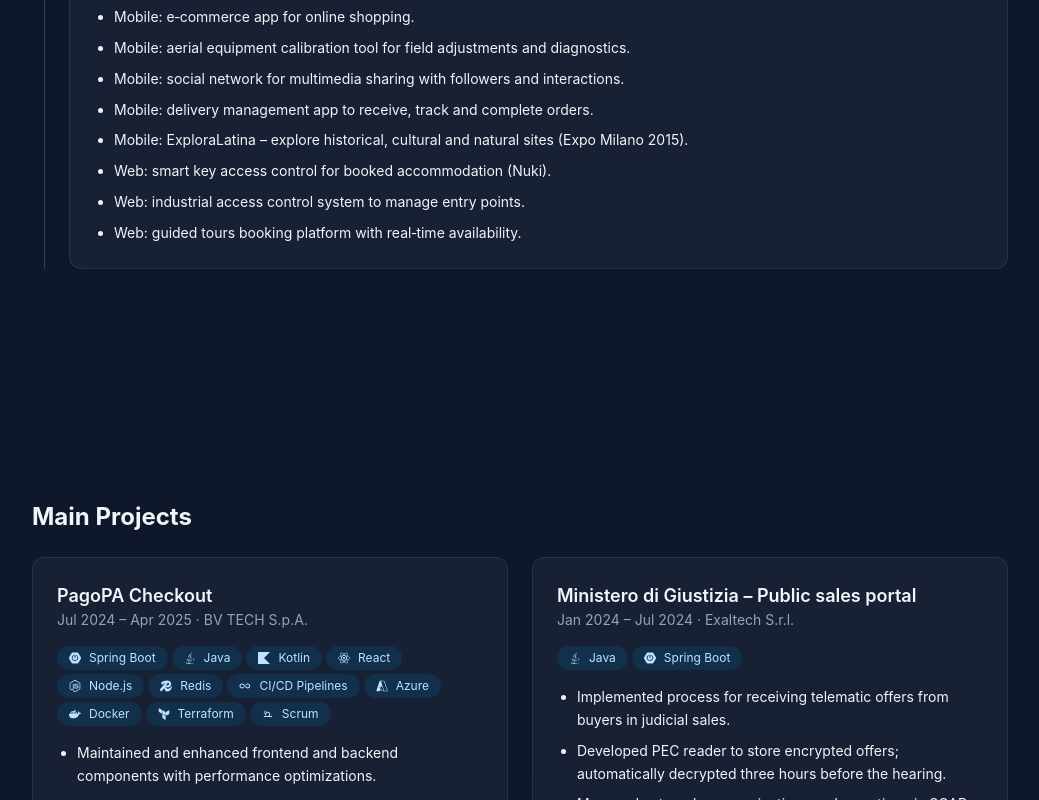
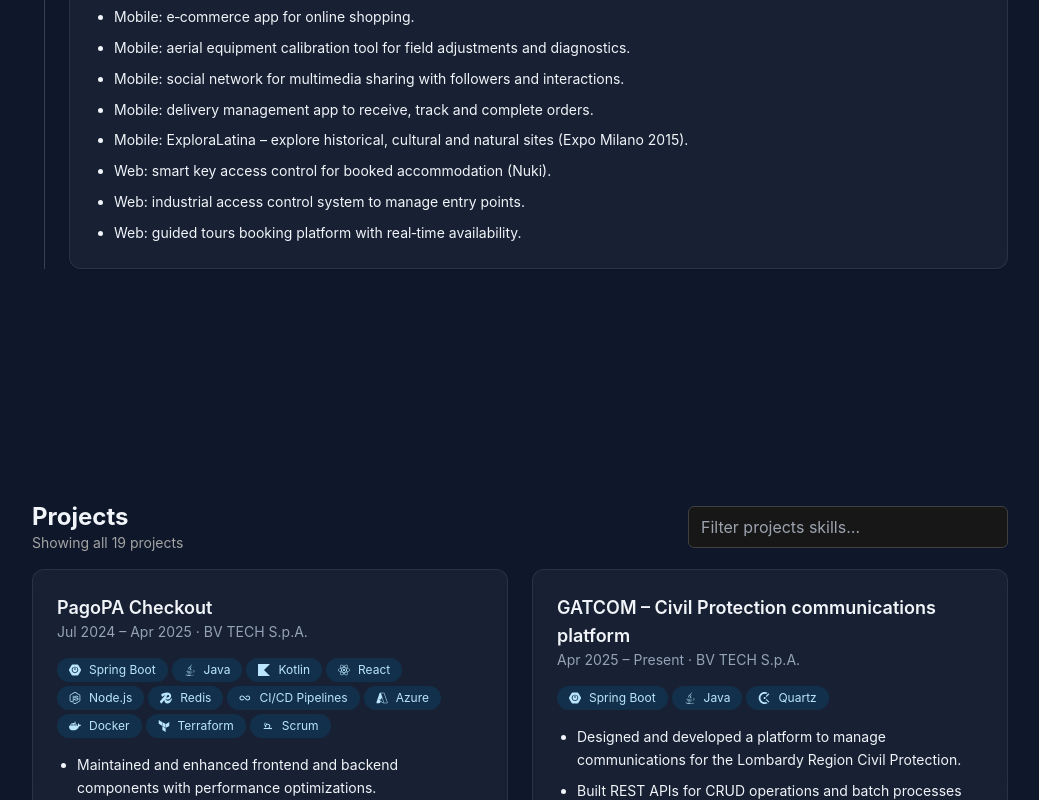
Before and after one commit to scaminati/portfolio, a React (Vite) app: page / in a window 1280 px wide. Shown: the part 2000-2800 px from the top of the page, without its empty margins (120-1159 px from the left). Built offline with nearby package versions, Linux system fonts and the light colour scheme.

Commit message:
feat: add all project and add filter based on skills

```diff
--- a/src/components/Projects.jsx
+++ b/src/components/Projects.jsx
@@ -1,13 +1,87 @@
-import React from 'react'
+import { useMemo, useState } from 'react'
 import { iconFor } from '../icons'
 
 export function Projects({ projects }){
+  const [q, setQ] = useState('')
+
+  const allCount = useMemo(
+    () => projects.length,
+    [projects]
+  )
+
+  const filtered = useMemo(() => {
+    const query = q.trim().toLowerCase()
+    if (!query) return projects
+
+    const result = projects.filter(
+      (p) => p.stack.find((stack) => stack.toLowerCase().includes(query)) != null
+    );
+    return result
+  }, [q, projects])
+
+  const matchCount = useMemo(
+    () => filtered.length,
+    [filtered]
+  )
+
+  const clear = () => setQ('')
+
+  const highlight = (text, query) => {
+    if (!query) return text
+    const qLower = query.toLowerCase()
+    const tLower = text.toLowerCase()
+    const idx = tLower.indexOf(qLower)
+    if (idx === -1) return text
+    return (
+      <>
+        {text.slice(0, idx)}
+        <mark>{text.slice(idx, idx + query.length)}</mark>
+        {text.slice(idx + query.length)}
+      </>
+    )
+  }
+
   return (
     <section id="projects" className="section">
       <div className="container">
-        <h2 className="text-2xl font-bold mb-6">Main Projects</h2>
+        <div className="flex items-center justify-between gap-4 mb-4">
+          <div>
+           <h2 className="text-2xl font-bold">Projects</h2>
+            <div
+              className="text-sm text-neutral-600 dark:text-neutral-400"
+              aria-live="polite"
+            >
+              {q.trim()
+                ? `Showing ${matchCount} of ${allCount} projects`
+                : `Showing all ${allCount} projects`}
+            </div>
+          </div>
+          <div className="relative w-full max-w-xs">
+            <input
+              type="search"
+              inputMode="search"
+              value={q}
+              onChange={(e) => setQ(e.target.value)}
+              placeholder="Filter projects skills…"
+              aria-label="Filter projects skills"
+              className="w-full rounded-md border border-neutral-300 bg-white px-3 py-2 pr-10 shadow-sm focus:border-blue-500 focus:outline-none focus:ring-2 focus:ring-blue-100 dark:border-neutral-700 dark:bg-neutral-900"
+            />
+            {q && (
+              <button
+                type="button"
+                onClick={clear}
+                className="absolute right-2 top-1/2 -translate-y-1/2 rounded p-1 text-neutral-500 hover:text-neutral-700 focus:outline-none focus:ring-2 focus:ring-blue-200 dark:hover:text-neutral-300"
+                aria-label="Clear search"
+              >
+                ×
+              </button>
+            )}
+          </div>
+        </div>
+
+        {matchCount > 0 ? (
           <div className="grid md:grid-cols-2 gap-6">
-          {projects.map((p, idx) => (
+            {filtered.map((p, idx) => (
               <article key={idx} className="card p-6">
                 <h3 className="font-semibold text-lg">{p.name}</h3>
                 <p className="text-sm text-slate-600 dark:text-slate-400">{p.period} · {p.company}</p>
@@ -16,7 +90,9 @@
                     const Icon = iconFor(s) || (() => null)
                     return (
                       <span key={s} className="badge">
-                      <Icon size={12} aria-hidden="true" /> <span className='text-xs'>{s}</span>
+                        <Icon size={12} aria-hidden="true" /> <span className='text-xs'>
+                          {highlight(s, q)}
+                        </span>
                       </span>
                     )
                   })}
@@ -27,6 +103,11 @@
               </article>
             ))}
           </div>
+        ) : (
+          <div className="rounded border border-dashed p-8 text-center text-neutral-600 dark:text-neutral-400">
+            No projects skills match “{q}”.
+          </div>
+        )}
       </div>
     </section>
   )
--- a/src/data/profile.js
+++ b/src/data/profile.js
@@ -2,7 +2,7 @@
   name: 'Simone Caminati',
   title: 'Hi, I’m Simone 👋',
   location: 'Anzio (Rome), Italy',
-  summary: `I am a Senior Software Engineer with over 10 years in the IT industry, specializing in full‑stack development, mobile and web applications, and user interface design. Currently serving as a Software Development Senior Specialist at BV TECH S.p.A., where I contribute to the evolution of PagoPA, the digital payment platform used by Italian citizens. Previously, I led the design and development of hybrid mobile apps and web solutions at Exaltech S.r.l., gaining experience across front‑end and back‑end technologies.`,
+  summary: `I am a Senior Software Engineer with over 10 years in the IT industry, specializing in full‑stack development of web and mobile applications and user interface design. Currently serving as a Software Development Senior Specialist at BV TECH S.p.A., where I contribute to the evolution of PagoPA, the digital payment platform used by Italian citizens. Previously, I led the design and development of hybrid mobile apps and web solutions at Exaltech S.r.l., gaining experience across front‑end and back‑end technologies.`,
   contact: {
     github: 'https://github.com/scaminati',
     githubPagoPA: 'https://github.com/scaminati-bv',
@@ -62,6 +62,16 @@
       ]
     },
     {
+      name: "GATCOM – Civil Protection communications platform",
+      company: "BV TECH S.p.A.",
+      period: "Apr 2025 – Present",
+      stack: ["Spring Boot", "Java", "Quartz"],
+      points: [
+        "Designed and developed a platform to manage communications for the Lombardy Region Civil Protection.",
+        "Built REST APIs for CRUD operations and batch processes for communications delivery and lifecycle management."
+      ]
+    },
+    {
       name: 'Ministero di Giustizia – Public sales portal',
       company: 'Exaltech S.r.l.',
       period: 'Jan 2024 – Jul 2024',
@@ -83,6 +93,153 @@
         'Features: augmented reality, beacon detection, QR scanning, video calling.',
         'Responsive web app converted to hybrid mobile app via Cordova.'
       ]
+    },
+    {
+      name: "PosteItaliane - User identification and Business account management",
+      company: "Exaltech S.r.l.",
+      period: "Jan 2022 – Dec 2023",
+      stack: ["Java", "Spring Boot", "Angular", "Quartz", "Drools"],
+      points: [
+        "Analyzed and maintained issues in a national-scale identification system.",
+        "Implemented the new identification platform planned to replace the legacy system.",
+        "Managed purchasing and enrichment workflows for business customers."
+      ]
+    },
+    {
+      name: "E‑commerce mobile app",
+      company: "Exaltech S.r.l.",
+      period: "Jan 2020 – Sep 2023",
+      stack: ["Ionic", "Angular", "TypeScript"],
+      points: [
+        "Developed mobile apps (iOS & Android) for customer purchases and for agents/sales managers’ operations.",
+        "Supported sales monitoring and field operations within a unified mobile experience."
+      ]
+    },
+    {
+      name: "IOS app for calibration tool",
+      company: "Exaltech S.r.l.",
+      period: "Feb 2019 – Feb 2022",
+      stack: ["Cordova", "AngularJS Material"],
+      points: [
+        "Built an application to control a hardware case used for aerial equipment calibration.",
+        "Delivered device interactions and UI flows tailored for field calibration procedures."
+      ]
+    },
+    {
+      name: "Social Network",
+      company: "Exaltech S.r.l.",
+      period: "Jun 2021 – Jan 2022",
+      stack: ["Kotlin", "Android"],
+      points: [
+        "Designed and developed an Android social app for sharing images, videos, and live streams.",
+        "Implemented content obfuscation with controlled unmasking after payment by followers."
+      ]
+    },
+    {
+      name: "Home Hospitality",
+      company: "Exaltech S.r.l.",
+      period: "Jan 2021 – Jul 2021",
+      stack: ["Angular", "Angular Material", "Single‑SPA"],
+      points: [
+        "Developed a web app for remote booking and access management for apartments.",
+        "Integrated Nuki devices to enable remote door opening, check‑in, and reservations."
+      ]
+    },
+    {
+      name: "Delivery man app for food delivery",
+      company: "Exaltech S.r.l.",
+      period: "Apr 2020 – Sep 2020",
+      stack: ["Android SDK"],
+      points: [
+        "Built an Android app to support pick‑up and delivery operations with real‑time geolocation.",
+        "Captured photo evidence through the delivery flow to increase accuracy and accountability."
+      ]
+    },
+    {
+      name: "Bills management and parts procurement",
+      company: "Exaltech S.r.l.",
+      period: "Dec 2017 – Jan 2020",
+      stack: ["AngularJS"],
+      points: [
+        "Developed a web application to manage bills and support procurement of parts for production."
+      ]
+    },
+    {
+      name: "Electronic invoice",
+      company: "Exaltech S.r.l.",
+      period: "Jun 2018 – Dec 2019",
+      stack: ["Spring Boot", "Java", "Camunda BPM", "RabbitMQ", "Oracle"],
+      points: [
+        "Architected and developed microservices for XML e‑invoice archiving and validation on Oracle DB.",
+        "Automated ingestion and validation workflows with Camunda BPM and inter‑service messaging via RabbitMQ."
+      ]
+    },
+    {
+      name: "Invoice reconciliation",
+      company: "Exaltech S.r.l.",
+      period: "Dec 2018 – Nov 2019",
+      stack: ["AngularJS Material"],
+      points: [
+        "Built a front‑end to streamline order‑to‑invoice association.",
+        "Enabled learning of user associations so future matches could be automated."
+      ]
+    },
+    {
+      name: "Console Operation (e‑invoicing help desk)",
+      company: "Exaltech S.r.l.",
+      period: "Feb 2019 – Jun 2019",
+      stack: ["React"],
+      points: [
+        "Developed a support console for help‑desk operations of an e‑invoicing platform."
+      ]
+    },
+    {
+      name: "ACS – Access Control System",
+      company: "Exaltech S.r.l.",
+      period: "Sep 2014 – May 2016",
+      stack: ["AngularJS"],
+      points: [
+        "Implemented plant access control with interactive map to open/close turnstiles and barriers.",
+        "Evaluated user access attempts via a Business Rules Management System (BRMS)."
+      ]
+    },
+    {
+      name: "Pullsar (smart manufacturing ecosystem)",
+      company: "Exaltech S.r.l.",
+      period: "Sep 2013 – May 2016",
+      stack: ["Android SDK"],
+      points: [
+        "Developed smartphone, tablet, and smartwatch apps supporting a smart ecosystem for packaging operations."
+      ]
+    },
+    {
+      name: "Piguto (guided tours)",
+      company: "Exaltech S.r.l.",
+      period: "Jul 2015 – Apr 2016",
+      stack: ["Ionic", "AngularJS"],
+      points: [
+        "Built mobile apps (iOS & Android) for booking guided tours.",
+        "Developed the web app for tour operators to create and manage tours."
+      ]
+    },
+    {
+      name: "Explora Latina",
+      company: "Exaltech S.r.l.",
+      period: "Mar 2015 – Nov 2015",
+      stack: ["Ionic"],
+      points: [
+        "Created a mobile app aggregating information on historical, cultural, and natural sites in the province of Latina.",
+        "Project showcased at Expo Milano 2015."
+      ]
+    },
+    {
+      name: "Bibshake",
+      company: "Exaltech S.r.l.",
+      period: "Apr 2013 – Dec 2013",
+      stack: ["PrimeFaces"],
+      points: [
+        "Developed a web app to manage scientific expertise for Sapienza University of Rome."
+      ]
     }
   ],
   education: [
--- a/src/icons.jsx
+++ b/src/icons.jsx
@@ -2,7 +2,8 @@
   SiDocker, SiKubernetes, SiTerraform, SiSpringboot,
   SiExpress, SiFastify, SiOpenapiinitiative, SiCamunda, SiNextdotjs, SiTailwindcss, SiAngular,
   SiReact, SiVuedotjs, SiMongodb, SiRedis, SiOracle, SiPostgresql, SiAndroid, SiIonic,
-  SiCapacitor, SiApachecordova, SiNodedotjs, SiJavascript, SiTypescript, SiKotlin
+  SiCapacitor, SiApachecordova, SiNodedotjs, SiJavascript, SiTypescript, SiKotlin,
+  SiClockify
 } from 'react-icons/si'
 import { FiGlobe } from 'react-icons/fi'
 import { VscAzure } from 'react-icons/vsc'
@@ -37,6 +38,7 @@
   if (within('rest') || within('openapi')) return SiOpenapiinitiative
   if (within('camunda')) return SiCamunda
   if (within('drools')) return PiEngineBold
+  if (within('quartz')) return SiClockify
 
   // Front-end
   if (within('next')) return SiNextdotjs
--- a/src/index.css
+++ b/src/index.css
@@ -8,3 +8,25 @@
 .badge { @apply inline-flex items-center gap-2 rounded-full bg-sky-100 text-sky-800 dark:bg-sky-900/40 dark:text-sky-200 px-3 py-1 text-sm; }
 .card { @apply rounded-xl border border-slate-200/60 dark:border-slate-700/60 bg-white/70 dark:bg-slate-800/60 backdrop-blur shadow-sm; }
 .button { @apply rounded-lg bg-sky-700 hover:bg-sky-800 text-white px-4 py-2 backdrop-blur shadow-sm; }
+
+
+/* clears the 'X' in searchbar from Internet Explorer */
+input[type="search"]::-ms-clear {
+  display: none;
+  width: 0;
+  height: 0;
+}
+
+input[type="search"]::-ms-reveal {
+  display: none;
+  width: 0;
+  height: 0;
+}
+
+/* clears the 'X' in searchbar from Chrome */
+input[type="search"]::-webkit-search-decoration,
+input[type="search"]::-webkit-search-cancel-button,
+input[type="search"]::-webkit-search-results-button,
+input[type="search"]::-webkit-search-results-decoration {
+  display: none;
+}
```
Lines whose indentation alone changed are shown as unchanged.
